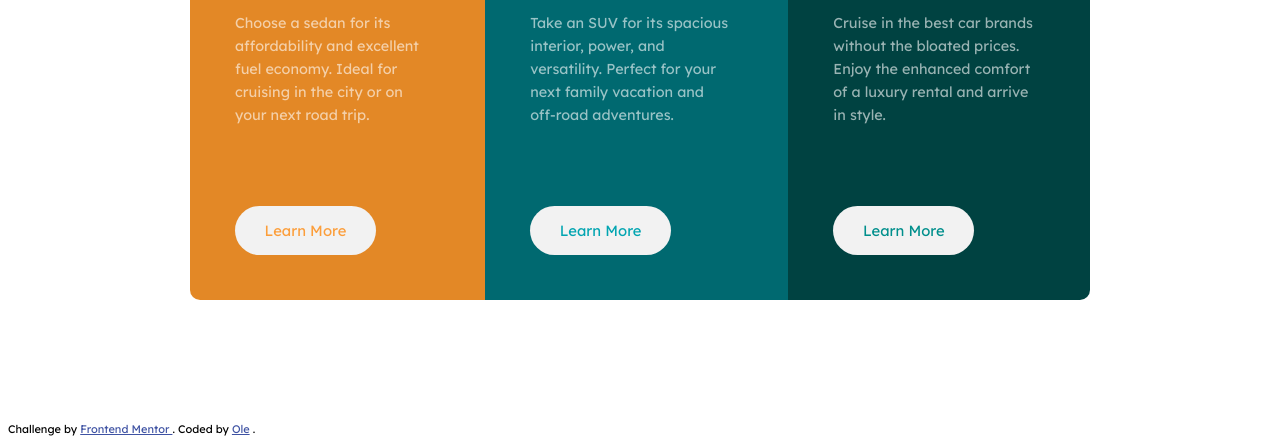
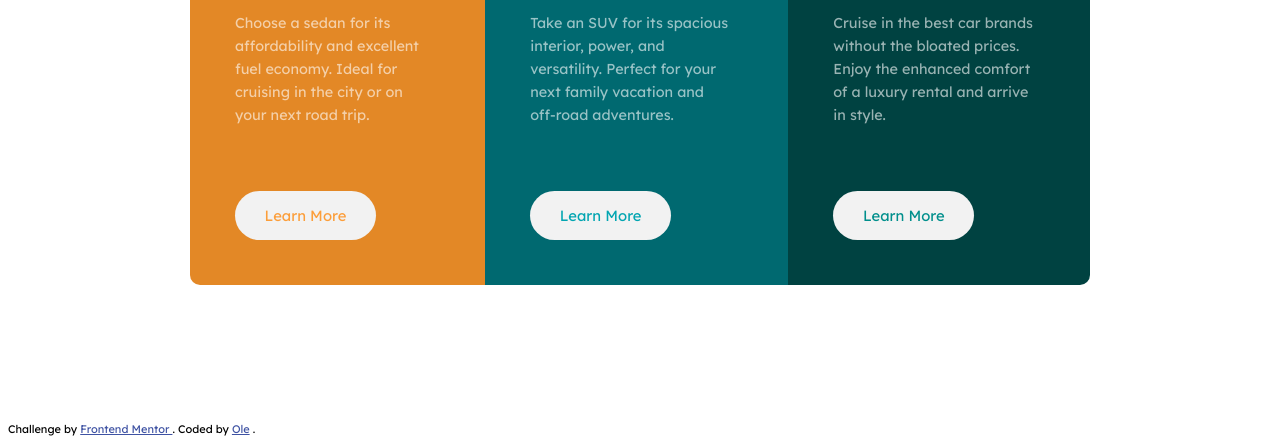
Before and after one commit to owi92/3-column-preview-card-component-main, a plain HTML site: page index.html in a window 1280 px wide. Shown: the part 364-800 px from the top of the page. Drawn offline with Linux system fonts and the light colour scheme.

Commit message:
create readme

```diff
--- a/style.css
+++ b/style.css
@@ -1,4 +1,6 @@
-* {
+*,
+*::before,
+*::after {
   box-sizing: border-box;
 }
 
@@ -52,7 +54,7 @@ body {
   color: inherit;
   font-family: 'Lexend Deca';
   font-size: 0.925rem;
-  margin-top: 1em;
+  /* margin-top: 1em; */
   padding: 1em 2em;
   white-space: nowrap;
 }
```
Also changed, not shown: images/screenshot-desktop.png (added), images/screenshot-mobile.png (added), 1 other file.
